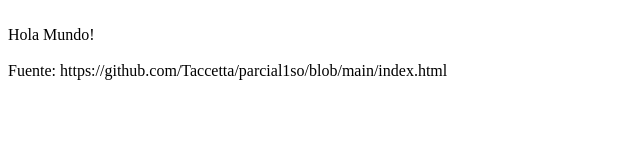
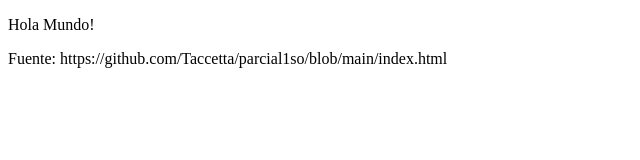
Before and after one commit to Taccetta/parcial1so, a plain HTML site: page index.html in a window 1280 px wide. Shown: the whole page, without its empty margins (0-640 px from the left). Drawn offline with Linux system fonts and the light colour scheme.

Commit message:
Update index.html

```diff
--- a/index.html
+++ b/index.html
@@ -7,8 +7,8 @@
 
   <body>
 
-    <br>Hola Mundo!</br>
-    <br>Fuente: https://github.com/Taccetta/parcial1so/blob/main/index.html</br>
+    <p>Hola Mundo!</p>
+    <p>Fuente: https://github.com/Taccetta/parcial1so/blob/main/index.html</p>
 
   </body>
 
```
